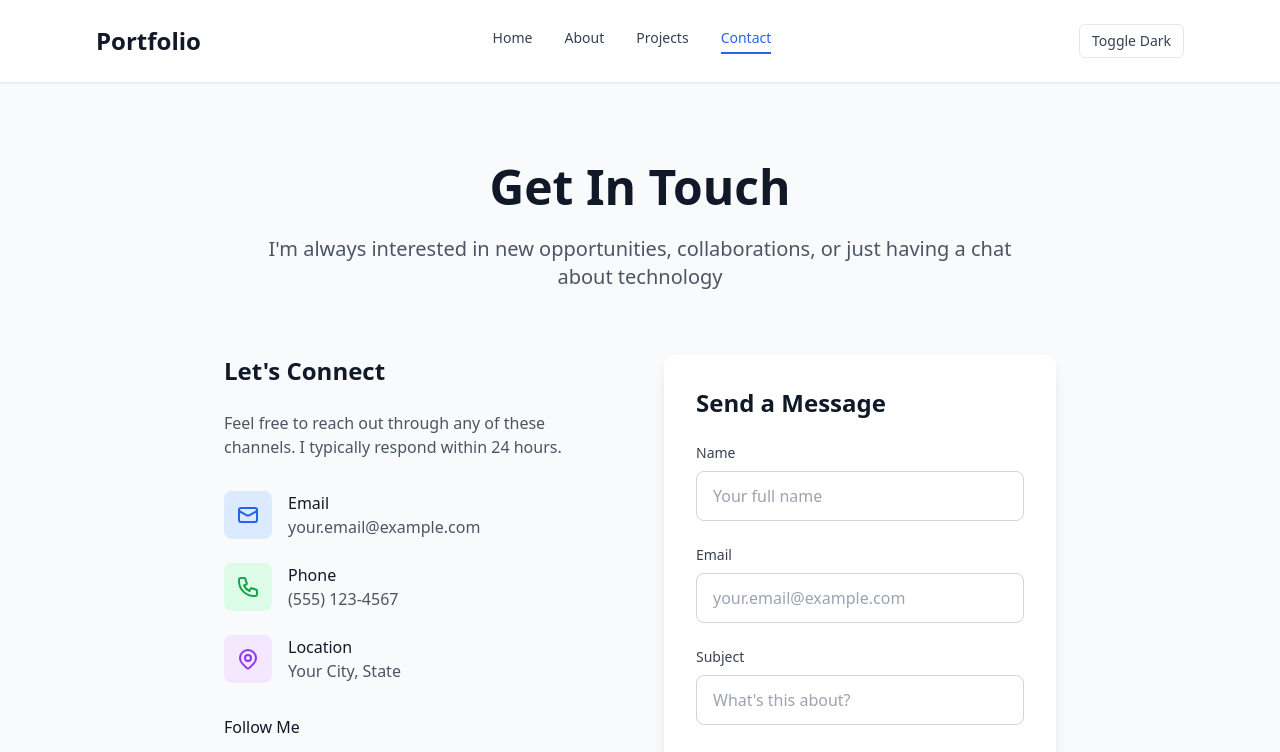
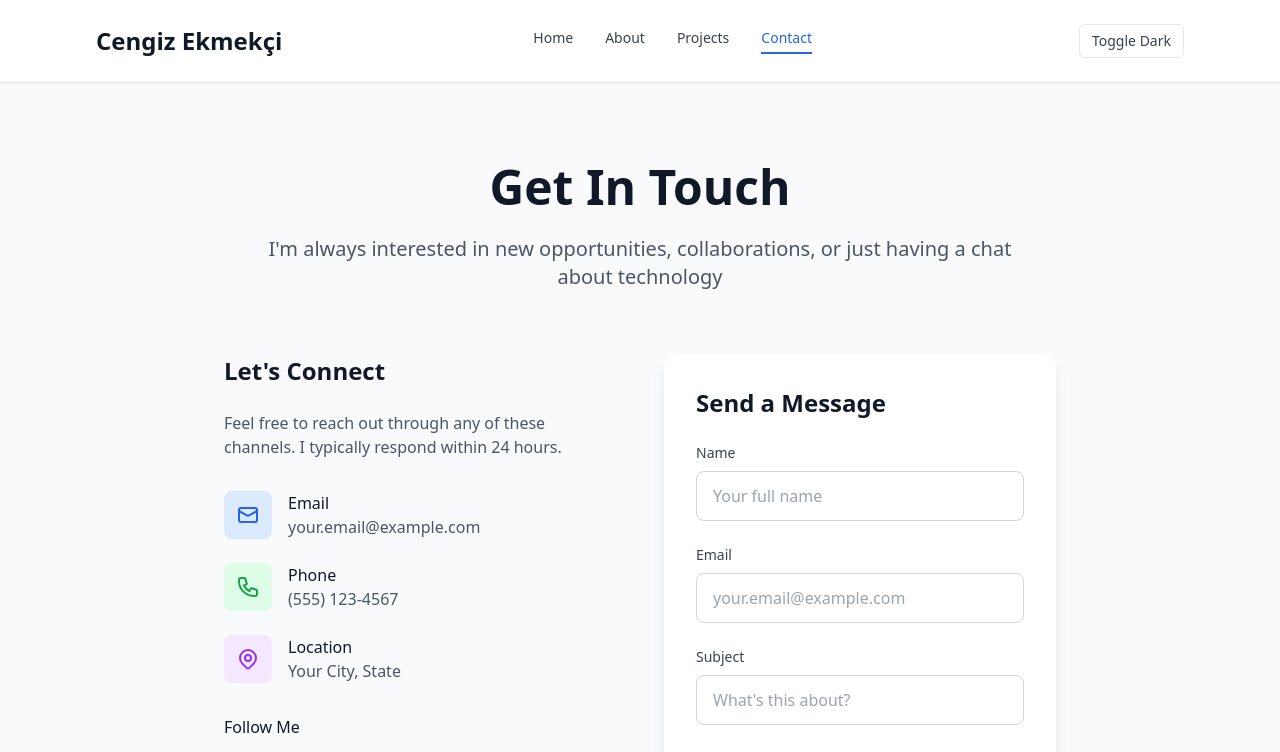
Before and after one commit to Cengizek/CengizEkmekciPortfolio, a React (Vite) app: page /contact in a window 1280 px wide. Shown: the top 752 px of the page. Built offline with nearby package versions, Linux system fonts and the light colour scheme.

Commit message:
chore: update header title for deploy verification

```diff
--- a/src/components/Header.tsx
+++ b/src/components/Header.tsx
@@ -24,7 +24,7 @@ function Header() {
       <div className="max-w-6xl mx-auto px-4 sm:px-6 lg:px-8">
         <div className="flex justify-between items-center py-6">
           <Link to="/" className="text-2xl font-bold text-gray-900 dark:text-white hover:text-blue-600 dark:hover:text-indigo-400 transition-colors">
-            Portfolio
+            Cengiz Ekmekçi
           </Link>
 
           <nav className="hidden md:flex space-x-8">
```
